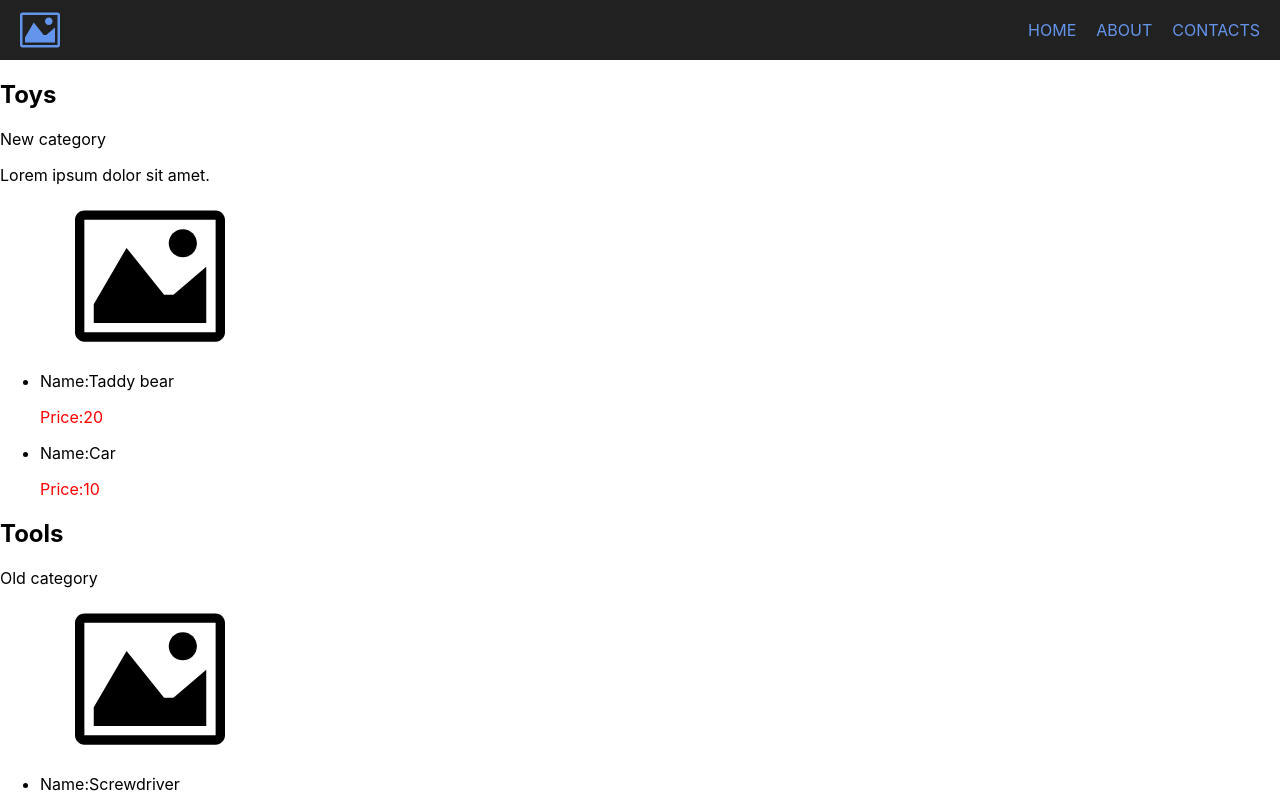
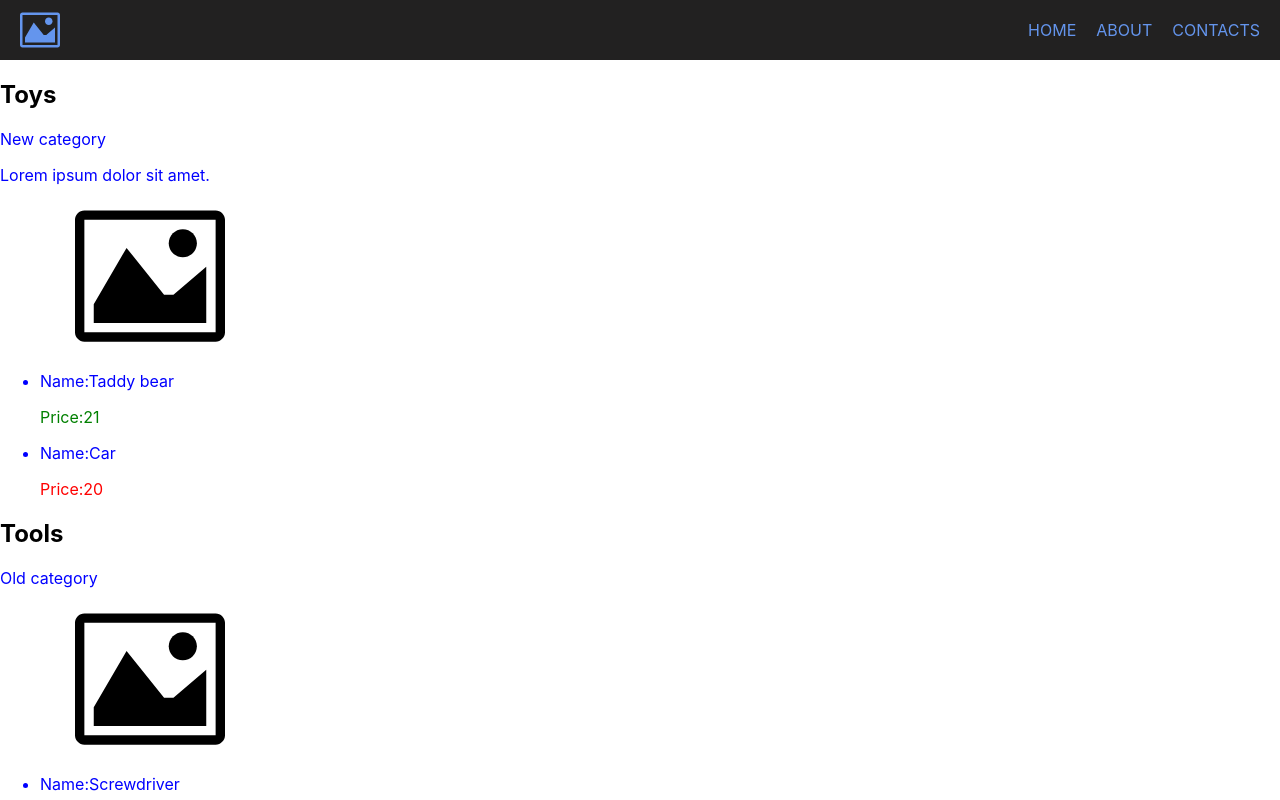
Before and after one commit to Serhii-Sunko/react1L, a React app in the folder react-1-lesson/: page / in a window 1280 px wide. Shown: the top 800 px of the page. Built offline with nearby package versions, Linux system fonts and the light colour scheme.

Commit message:
second lesson v1.4

```diff
--- a/react-1-lesson/src/Components/App.js
+++ b/react-1-lesson/src/Components/App.js
@@ -5,15 +5,17 @@ import { ThemeProvider, createGlobalStyle } from "styled-components";
 
 const GlobalStyle = createGlobalStyle`
 body {
-  background-color: ${({theme})=>(theme=== "white" ? "white" : "black")};
-}`
+  background-color: ${({ current }) =>
+    current === "white" ? "white" : "black"};
+}`;
 
-const theme = "white";
+const current = "white";
+// const current = "dark";
 
 const App = () => {
   return (
-    <ThemeProvider theme={{theme}} >
-      <GlobalStyle theme={theme} />
+    <ThemeProvider theme={{ current }}>
+      <GlobalStyle current={current} />
       <Header />
       <Main />
     </ThemeProvider>
--- a/react-1-lesson/src/Components/main/Main.js
+++ b/react-1-lesson/src/Components/main/Main.js
@@ -19,7 +19,7 @@ const Main = () => {
         </Section>
       </div>
 
-      <p>
+      <p className="test">
         Lorem ipsum, dolor sit amet consectetur adipisicing elit. Illum eveniet
         neque consequuntur distinctio tempora expedita atque, eum sint ullam
         quam. Eos repellendus nemo incidunt iste. Sapiente a aut voluptates
--- a/react-1-lesson/src/Components/main/productList/ProductList.js
+++ b/react-1-lesson/src/Components/main/productList/ProductList.js
@@ -10,7 +10,7 @@ const ProductList = ({arr}) => {
      <svg className="logo">
       <use href={sprite + "#icon-image"}></use>
       </svg>
-    <ul className="toysList">
+    <ul className="toysList test">
         {arr.map((item) => (
           <ProductListItem name={item.name} price={item.price} key={item.id} />
           ))}
--- a/react-1-lesson/src/Components/main/productList/ProductListItem.js
+++ b/react-1-lesson/src/Components/main/productList/ProductListItem.js
@@ -1,17 +1,17 @@
 import React from "react";
-import PropTypes from "prop-types"
+import PropTypes from "prop-types";
 import { ProductListItemStyled } from "./ProductListItemStyled";
 
 const ProductListItem = ({ name, price }) => (
   <ProductListItemStyled price={price}>
-    <p className="ListItemName">Name:{name}</p>
-    <p className="ListItemPrice">Price:{price}</p>
+    <p className="listItemName">Name:{name}</p>
+    <p className="listItemPrice">Price:{price || 0}</p>
   </ProductListItemStyled>
 );
 
 export default ProductListItem;
 
 ProductListItem.propTypes = {
-    name: PropTypes.string.isRequired,
-    price: PropTypes.number,
-}
+  name: PropTypes.string.isRequired,
+  price: PropTypes.number,
+};
--- a/react-1-lesson/src/Components/main/productList/ProductListItemStyled.js
+++ b/react-1-lesson/src/Components/main/productList/ProductListItemStyled.js
@@ -1,7 +1,11 @@
-import styled from 'styled-components';
+import styled from "styled-components";
 
 export const ProductListItemStyled = styled.li`
-.ListItemPrice{
-    color: ${(props)=> (props.price > 20 ? "green" : "red")};
-.ListItemName{
-    color: ${(props)=> {return props.theme.theme === "white" ? "green" : "red"}}`
+.listItemPrice{
+    color: ${(props) => (props.price > 20 ? "green" : "red")};
+.listItemName{
+    color: ${(props) => {
+      console.log(props);
+      return props.theme.current === "white" ? "green" : "red";
+    }};
+}`;
--- a/react-1-lesson/src/Components/section/Section.js
+++ b/react-1-lesson/src/Components/section/Section.js
@@ -5,11 +5,11 @@ const Section = ({ children, title, isNew = false }) => {
       <h2>{title}</h2>
       {isNew ? (
         <>
-          <p>New category</p>
-          <p>Lorem ipsum dolor sit amet.</p>
+          <p className="test">New category</p>
+          <p className="test">Lorem ipsum dolor sit amet.</p>
         </>
       ) : (
-        <p>Old category</p>
+        <p className="test">Old category</p>
       )}
       {children}
     </section>
--- a/react-1-lesson/src/data/toys/toys.json
+++ b/react-1-lesson/src/data/toys/toys.json
@@ -1,4 +1,4 @@
 [
-  { "id": "1", "name": "Taddy bear", "price": 20 },
-  { "id": "3", "name": "Car", "price": 10 }
+  { "id": "1", "name": "Taddy bear", "price": 21 },
+  { "id": "3", "name": "Car", "price": 20 }
 ]
--- a/react-1-lesson/src/index.js
+++ b/react-1-lesson/src/index.js
@@ -1,6 +1,6 @@
 import React from "react";
 import ReactDOM from "react-dom/client";
-import "./index.css";
+import "./index.module.css";
 import App from "./Components/App";
 
 const root = ReactDOM.createRoot(document.getElementById("root"));
--- a/react-1-lesson/src/index.css
+++ b/react-1-lesson/src/index.module.css
@@ -11,3 +11,7 @@ code {
   font-family: source-code-pro, Menlo, Monaco, Consolas, 'Courier New',
     monospace;
 }
+
+:global(.test){
+  color: blue;
+}
```
